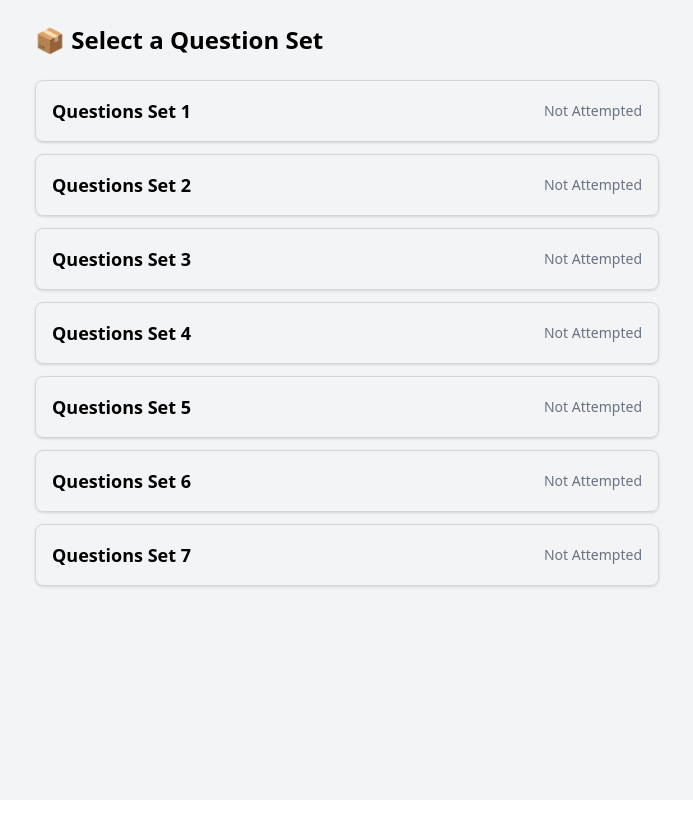
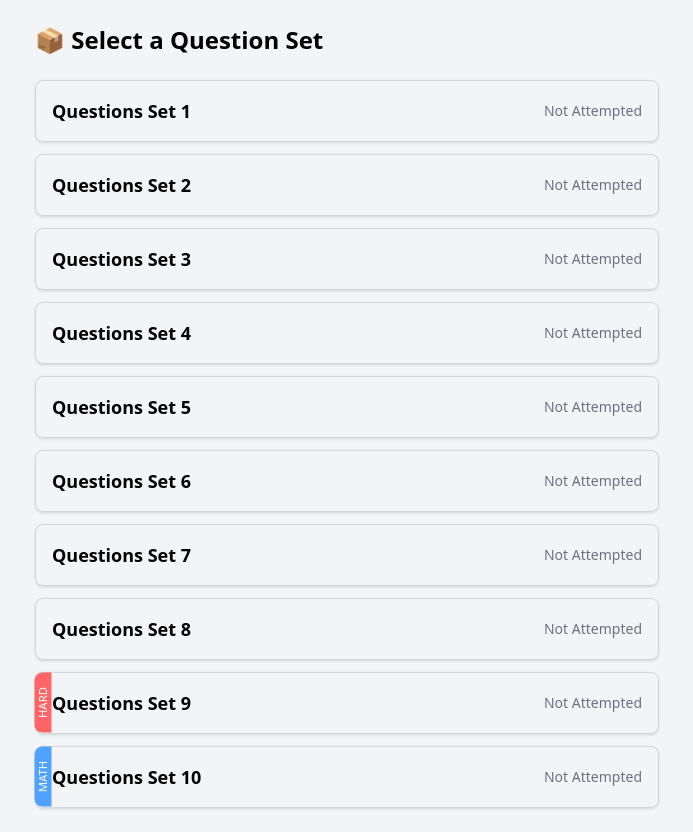
Before and after one commit to dextey/brainBlast, a React (Vite) app: page / in a window 1280 px wide. Shown: the whole page, without its empty margins (293-986 px from the left). Before the commit the page ends 800 px from the top, so only its background shows below. Built offline with nearby package versions, Linux system fonts and the light colour scheme.

Commit message:
updated ques rank type based on index

```diff
--- a/src/components/BatchSelector.jsx
+++ b/src/components/BatchSelector.jsx
@@ -1,6 +1,6 @@
 import { useState, useEffect } from "react";
 
-const batches = Array.from({ length: 7 }, (_, i) => i + 1);
+const batches = Array.from({ length: 10 }, (_, i) => i + 1);
 
 export default function BatchSelector({ onSelectBatch }) {
   const [progress, setProgress] = useState({});
@@ -18,17 +18,36 @@ export default function BatchSelector({ onSelectBatch }) {
         {batches.map((num) => {
           const batchKey = `batch-${num}`;
           const batchData = progress[batchKey];
+          let hard = null;
+          if (num === 9) hard = "HARD";
+          if (num === 10) hard = "MATH";
 
           return (
             <div
               key={num}
               onClick={() => onSelectBatch(num)}
-              className={`flex justify-between items-center p-4 border rounded-lg shadow cursor-pointer hover:bg-blue-50 transition
-                ${
-                  batchData?.completed ? "border-green-500" : "border-gray-300"
-                }`}
+              className={`flex justify-between items-center p-4 border rounded-lg shadow cursor-pointer hover:bg-blue-50 transition relative
+                ${batchData?.completed ? "border-green-500" : "border-gray-300"}
+                `}
             >
+              {hard && (
+                <div
+                  className={`px-3 text-white w-15 absolute text-center text-[.71rem] -rotate-90 left-[-23px] rounded-t-lg ${
+                    hard === "MATH" ? "bg-blue-400" : "bg-red-400"
+                  }
+
+                   ${
+                     batchData?.completed
+                       ? "w-18 left-[-28px]"
+                       : "border-gray-300"
+                   }
+                  `}
+                >
+                  {hard}
+                </div>
+              )}
               {/* Title */}
+
               <h2 className="text-lg font-semibold">Questions Set {num}</h2>
 
               {/* Status */}
```
